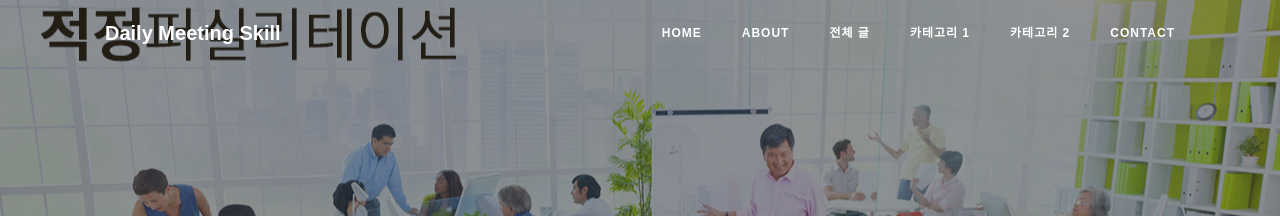
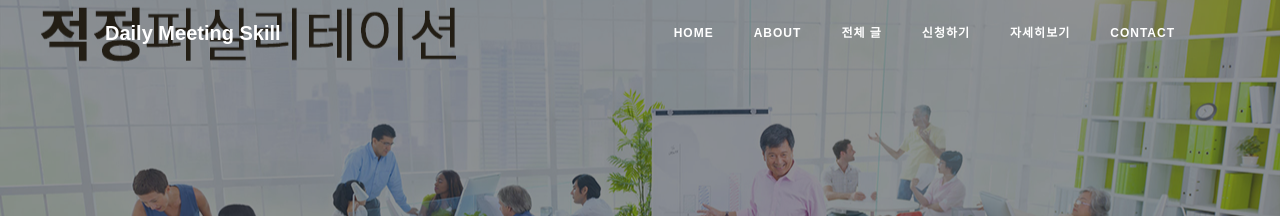
Before and after one commit to jsyoons/DMS, a Jekyll site: the page built from index.html, in a window 1280 px wide and 900 px high. Shown: the top 216 px of the window. Built offline with Jekyll 4.4.1, drawn with Linux system fonts in a browser that asks for light colours.

Commit message:
categories

```diff
--- a/_includes/navbar.html
+++ b/_includes/navbar.html
@@ -18,10 +18,10 @@
           <a class="nav-link" href="{{ "/posts" | relative_url }}">전체 글</a>
         </li>
         <li class="nav-item">
-          <a class="nav-link" href="{{ "/category/1" | relative_url }}">카테고리 1</a>
+          <a class="nav-link" href="{{ "/category/1" | relative_url }}">신청하기</a>
         </li>
         <li class="nav-item">
-          <a class="nav-link" href="{{ "/category/2" | relative_url }}">카테고리 2</a>
+          <a class="nav-link" href="{{ "/category/2" | relative_url }}">자세히보기</a>
         </li>
         <li class="nav-item">
           <a class="nav-link" href="{{"/contact" | relative_url }}">Contact</a>
--- a/category/1.html
+++ b/category/1.html
@@ -5,7 +5,7 @@ permalink: /category/1/
 background: '/img/bg-post.jpg'
 ---
 
-	{% for post in site.categories.category-1 %}
+	{% for post in site.categories.Submit %}
 
 	<article class="post-preview">
 	  <a href="{{ post.url | prepend: site.baseurl | replace: '//', '/' }}">
--- a/category/2.html
+++ b/category/2.html
@@ -5,7 +5,7 @@ permalink: /category/2/
 background: '/img/bg-post.jpg'
 ---
 
-	{% for post in site.categories.category-2 %}
+	{% for post in site.categories.Contents %}
 
 	<article class="post-preview">
 	  <a href="{{ post.url | prepend: site.baseurl | replace: '//', '/' }}">
```
